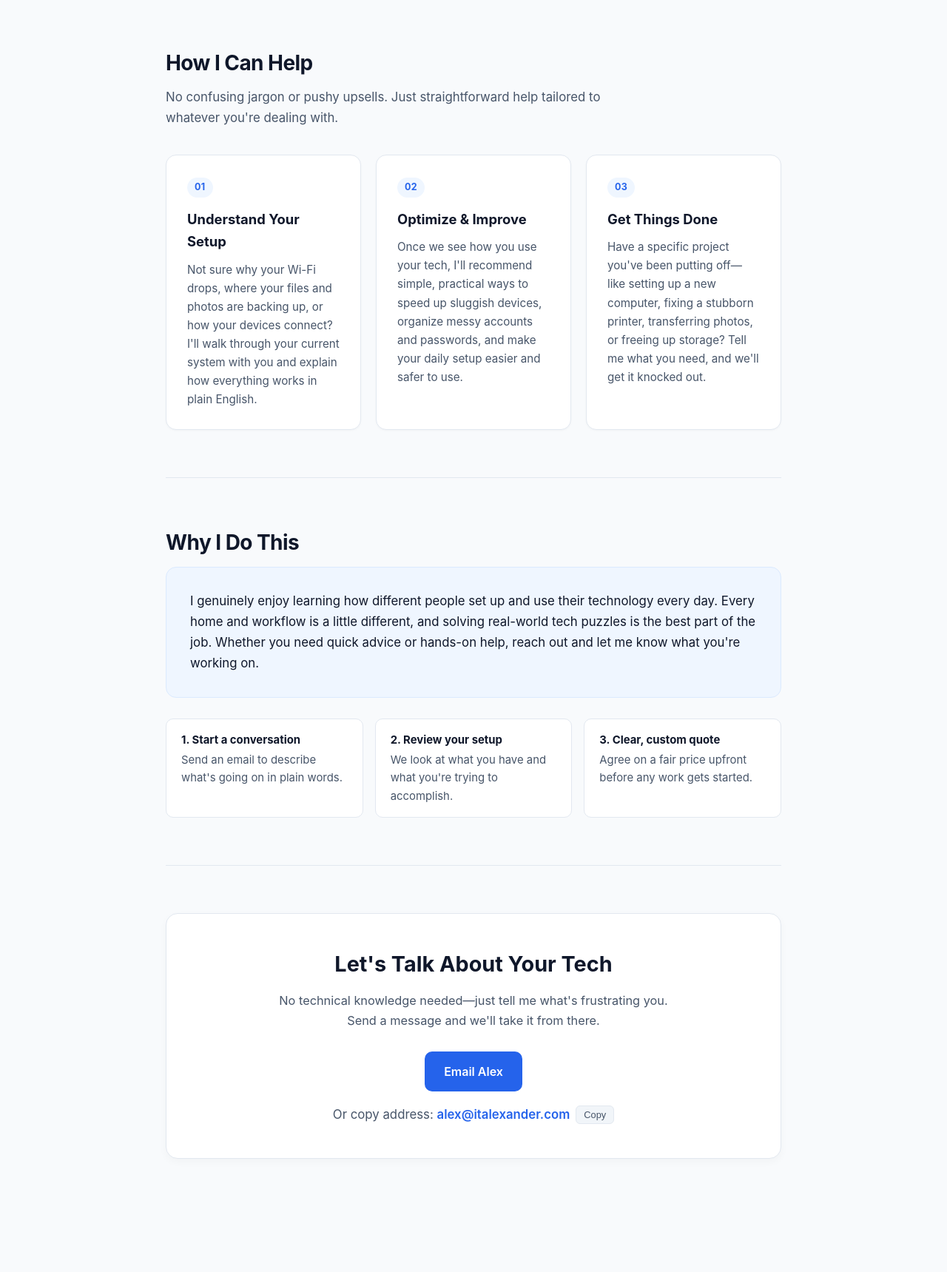
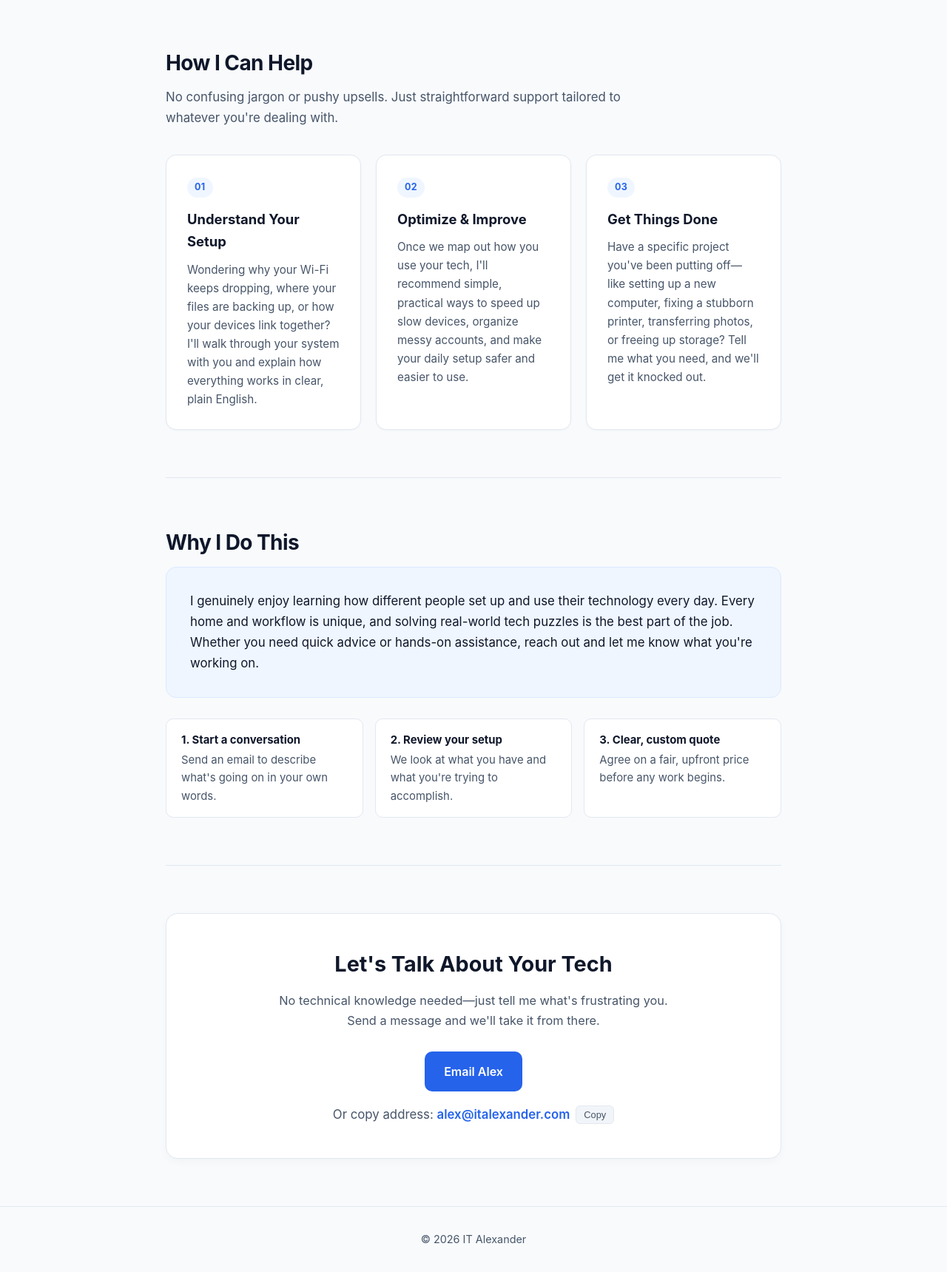
Before and after one commit to limalexander2-droid/italexander, a plain HTML site: page index.html in a window 1280 px wide. Shown: the part 545-2264 px from the top of the page at 74% size. Before the commit the page ends 2175 px from the top, so only its background shows below. Drawn offline with Linux system fonts and the light colour scheme.

Commit message:
Update index.html

```diff
--- a/index.html
+++ b/index.html
@@ -338,7 +338,7 @@
     <section class="hero">
       <h1>Practical tech help for everyday life.</h1>
       <p>
-        Confused by your home Wi-Fi, dealing with a slow computer, or putting off a frustrating tech chore? I'll help you understand your setup, make it run smoother, and get annoying tasks off your plate.
+        Confused by your home Wi-Fi, dealing with a sluggish computer, or putting off a frustrating tech chore? I'll help you understand your setup, make it run smoother, and get annoying tasks off your plate.
       </p>
       <div class="btn-group">
         <a href="#contact" class="btn">Get in Touch</a>
@@ -350,7 +350,7 @@
     <section id="how-i-help" class="section">
       <h2 class="section-title">How I Can Help</h2>
       <p class="section-subtitle">
-        No confusing jargon or pushy upsells. Just straightforward help tailored to whatever you're dealing with.
+        No confusing jargon or pushy upsells. Just straightforward support tailored to whatever you're dealing with.
       </p>
 
       <div class="grid">
@@ -358,7 +358,7 @@
           <span class="card-tag">01</span>
           <h3>Understand Your Setup</h3>
           <p>
-            Not sure why your Wi-Fi drops, where your files and photos are backing up, or how your devices connect? I'll walk through your current system with you and explain how everything works in plain English.
+            Wondering why your Wi-Fi keeps dropping, where your files are backing up, or how your devices link together? I'll walk through your system with you and explain how everything works in clear, plain English.
           </p>
         </div>
 
@@ -366,7 +366,7 @@
           <span class="card-tag">02</span>
           <h3>Optimize & Improve</h3>
           <p>
-            Once we see how you use your tech, I'll recommend simple, practical ways to speed up sluggish devices, organize messy accounts and passwords, and make your daily setup easier and safer to use.
+            Once we map out how you use your tech, I'll recommend simple, practical ways to speed up slow devices, organize messy accounts, and make your daily setup safer and easier to use.
           </p>
         </div>
 
@@ -385,14 +385,14 @@
       <h2 class="section-title">Why I Do This</h2>
       <div class="approach-box">
         <p>
-          I genuinely enjoy learning how different people set up and use their technology every day. Every home and workflow is a little different, and solving real-world tech puzzles is the best part of the job. Whether you need quick advice or hands-on help, reach out and let me know what you're working on.
+          I genuinely enjoy learning how different people set up and use their technology every day. Every home and workflow is unique, and solving real-world tech puzzles is the best part of the job. Whether you need quick advice or hands-on assistance, reach out and let me know what you're working on.
         </p>
       </div>
 
       <div class="steps-row">
         <div class="step-item">
           <strong>1. Start a conversation</strong>
-          Send an email to describe what's going on in plain words.
+          Send an email to describe what's going on in your own words.
         </div>
         <div class="step-item">
           <strong>2. Review your setup</strong>
@@ -400,7 +400,7 @@
         </div>
         <div class="step-item">
           <strong>3. Clear, custom quote</strong>
-          Agree on a fair price upfront before any work gets started.
+          Agree on a fair, upfront price before any work begins.
         </div>
       </div>
     </section>
@@ -420,3 +420,27 @@
             <span>Or copy address: <a href="mailto:alex@italexander.com" class="email-link">alex@italexander.com</a></span>
             <button id="copy-email-btn" class="copy-btn" onclick="copyEmail()">Copy</button>
           </div>
+        </div>
+      </div>
+    </section>
+  </main>
+
+  <footer>
+    <div class="container">
+      &copy; 2026 IT Alexander
+    </div>
+  </footer>
+
+  <script>
+    function copyEmail() {
+      navigator.clipboard.writeText("alex@italexander.com");
+      const btn = document.getElementById("copy-email-btn");
+      btn.textContent = "Copied!";
+      setTimeout(() => {
+        btn.textContent = "Copy";
+      }, 2000);
+    }
+  </script>
+
+</body>
+</html>
```
